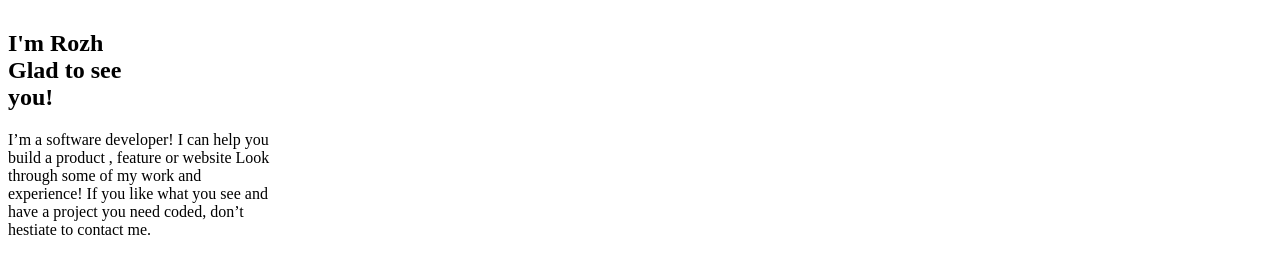
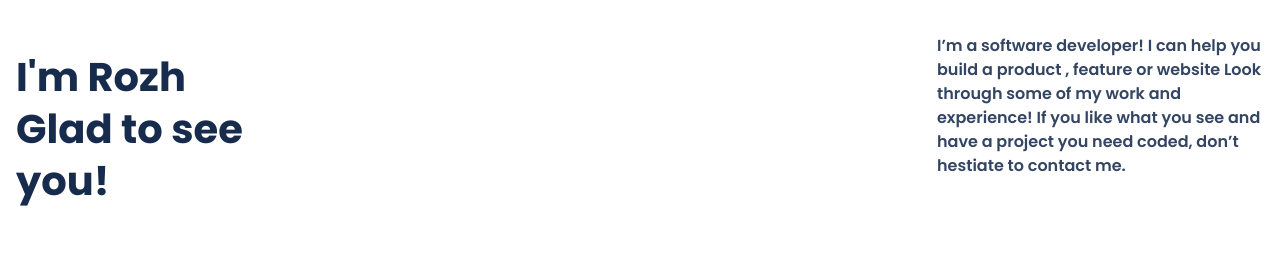
Before and after one commit to rozhi-98/portfolio, a website: page index.html in a window 1280 px wide. Shown: the part 58-332 px from the top of the page. Drawn offline with Linux system fonts and the light colour scheme.

Commit message:
Add style for texts

```diff
--- a/styles.css
+++ b/styles.css
@@ -1,4 +1,5 @@
-header {
+header,
+section {
   display: flex;
   flex-direction: row;
   flex-wrap: wrap;
@@ -31,3 +32,31 @@ header {
   top: 20px;
   border-radius: 8px;
 }
+
+#primary-text {
+  width: 327px;
+  height: 150px;
+  font-family: 'Poppins';
+  font-style: normal;
+  font-weight: 700;
+  font-size: 40px;
+  line-height: 52px;
+  color: #172b4d;
+  flex: none;
+  order: 1;
+  flex-grow: 0;
+}
+
+#description {
+  width: 327px;
+  height: 146px;
+  font-family: 'Poppins';
+  font-style: normal;
+  font-weight: 400;
+  font-size: 16px;
+  line-height: 24px;
+  color: #344563;
+  flex: none;
+  order: 1;
+  flex-grow: 0;
+}
```
